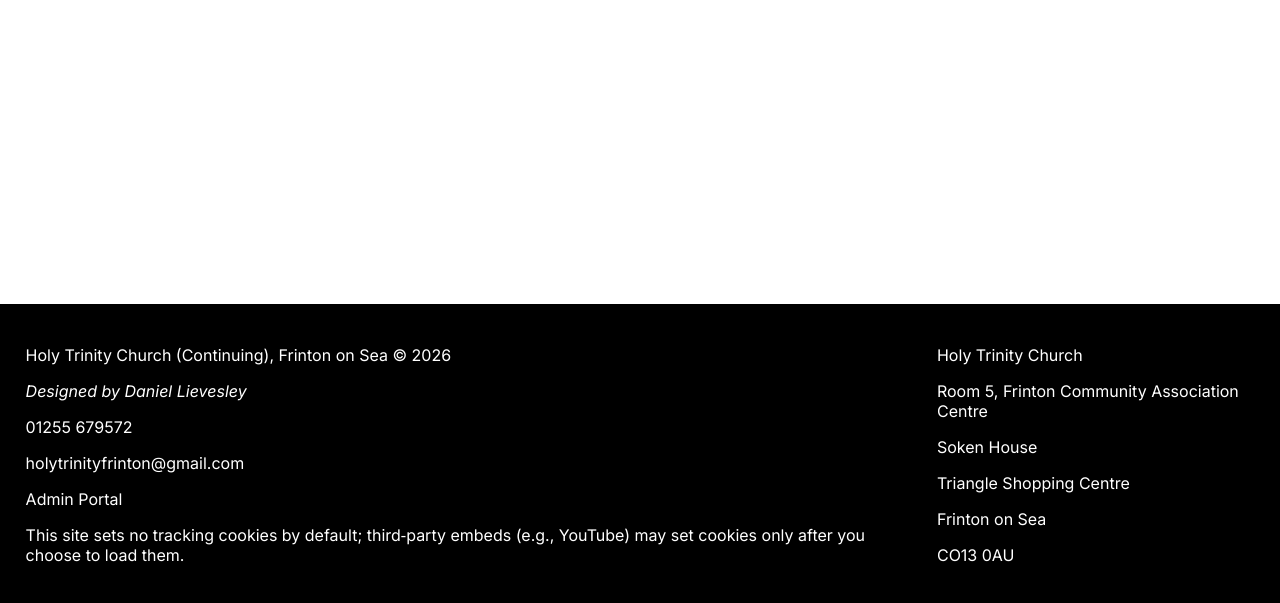
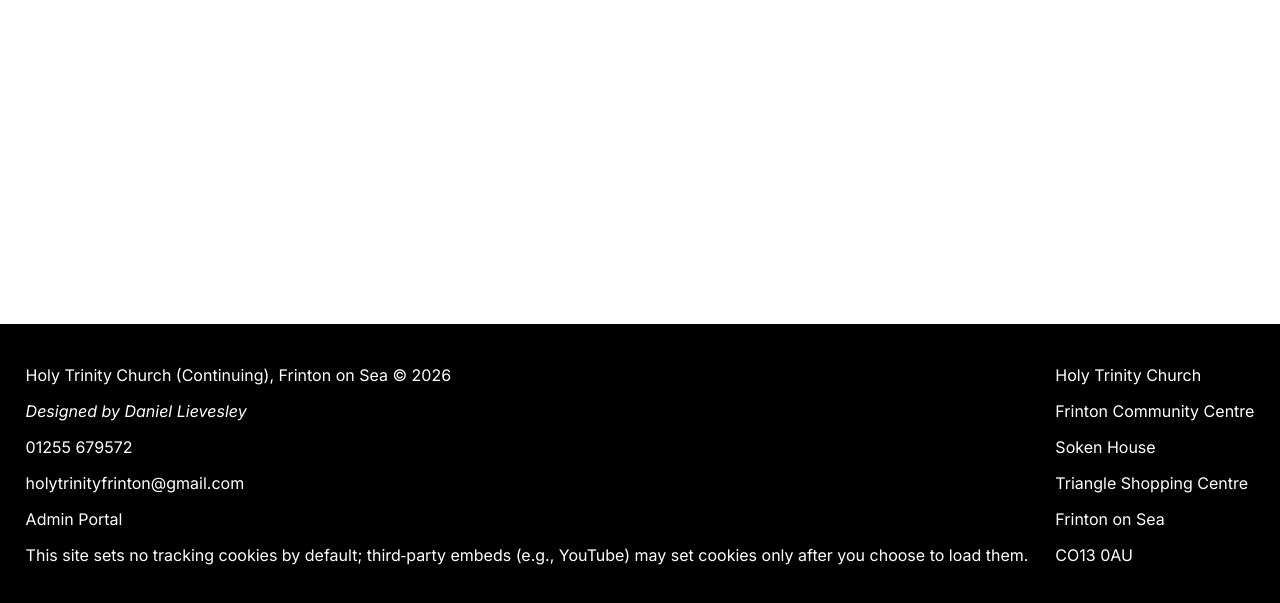
Before and after one commit to daniellievesley/HolyTrinityWebsite, a plain HTML site: page admin.html in a window 1280 px wide. Shown: the part 193-796 px from the top of the page. Drawn offline with Linux system fonts and the light colour scheme; no server answers.

Commit message:
chnage footer address

```diff
--- a/admin.html
+++ b/admin.html
@@ -68,7 +68,7 @@
         </div>
         <div class="footertile">
             <p> Holy Trinity Church </p>
-            <p> Room 5, Frinton Community Association Centre </p>
+            <p> Frinton Community Centre </p>
             <p> Soken House </p>
             <p> Triangle Shopping Centre </p>
             <p> Frinton on Sea </p>
```
Also changed, not shown: contact.html (+1 -1 lines), news.html (+1 -1 lines), sermons.html (+1 -1 lines), statementOfFaith.html (+1 -1 lines).
